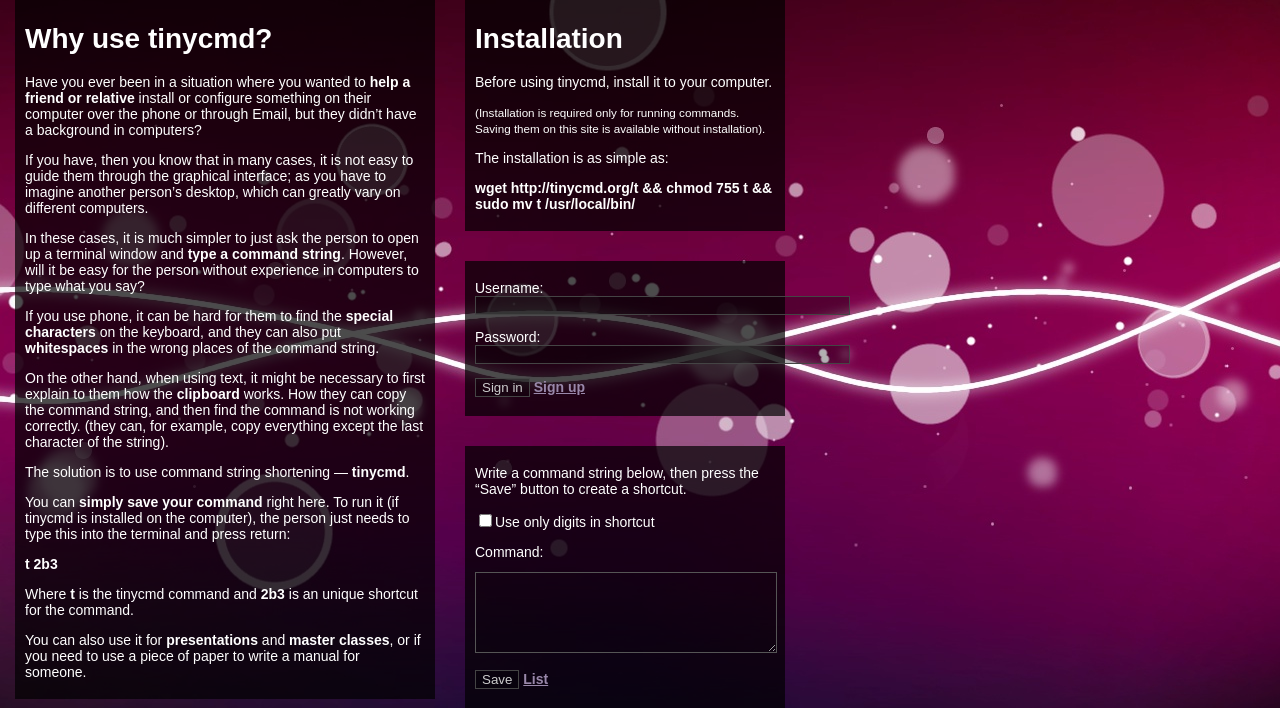
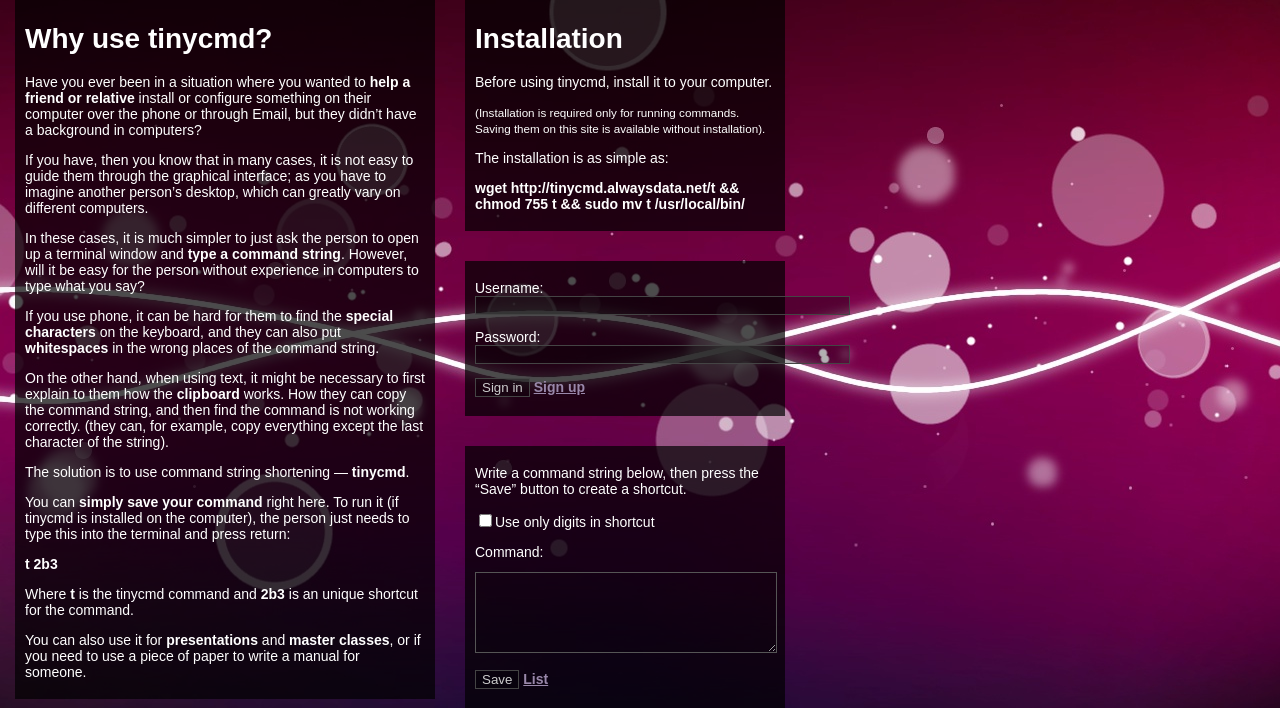
Before and after one commit to aruseni/tinycmd, a Django app: template templates/index.html in a window 1280 px wide. Shown: the part 172-880 px from the top of the page. Run offline with Django 3.2, Linux system fonts and the light colour scheme; the template is opened without the code that fills it, so the values that code supplies are empty.

Commit message:
Change hostname to tinycmd.alwaysdata.net

```diff
--- a/templates/index.html
+++ b/templates/index.html
@@ -33,7 +33,7 @@
 
 <p>The installation is as simple as:</p>
 
-<p class="bold">wget http://tinycmd.org/t && chmod 755 t && sudo mv t /usr/local/bin/</p>
+<p class="bold">wget http://tinycmd.alwaysdata.net/t && chmod 755 t && sudo mv t /usr/local/bin/</p>
 </div>
 
 <div class="add_command_string">
```
Also changed, not shown: README.md, 2 other files.
